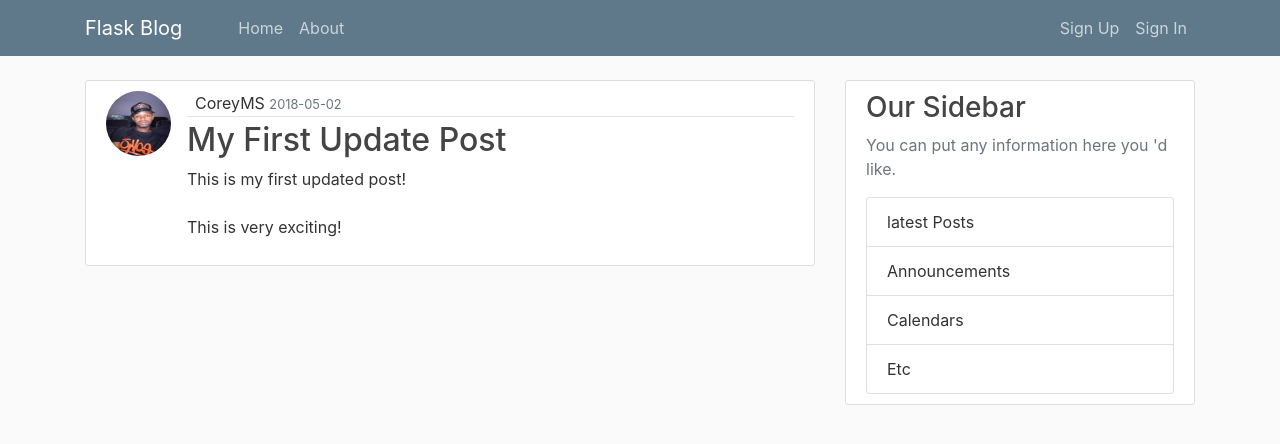
After one commit to lamine860/flask_blog, a Flask app: page /post/1 in a window 1280 px wide. The commit adds this page. Shown: the top 444 px of the page. Run offline with Flask 2, Linux system fonts and the light colour scheme; data comes from the database, SQL or seed files in the repository; both versions use the stored data as it was after the commit; some libraries are stand-ins or nearby versions.

Commit message:
Blog post feature

```diff
--- a/flask_blog/__init__.py
+++ b/flask_blog/__init__.py
@@ -6,7 +6,7 @@ from flask_login import LoginManager
 
 app = Flask(__name__)
 app.config['SECRET_KEY'] = '5791628bb0b13ce0c676dfde280ba245'
-app.config['SQLALCHEMY_DATABASE_URI'] = 'sqlite:///site.db'
+app.config['SQLALCHEMY_DATABASE_URI'] = 'sqlite:///site3.db'
 db = SQLAlchemy(app)
 bcrypt = Bcrypt(app)
 login_manager = LoginManager(app)
--- a/flask_blog/forms.py
+++ b/flask_blog/forms.py
@@ -1,6 +1,6 @@
 from flask_wtf import FlaskForm
 from flask_wtf.file import FileField, FileAllowed
-from wtforms import StringField, PasswordField, BooleanField, SubmitField, ValidationError
+from wtforms import StringField, PasswordField, BooleanField, SubmitField, ValidationError, TextAreaField
 from wtforms.validators import DataRequired, Email, Length, EqualTo
 from flask_login import current_user
 
@@ -68,3 +68,9 @@ class UpdateAccount(FlaskForm):
             user = User.query.filter_by(email=email.data).first()
             if user:
                 raise ValidationError('This email is taken! Please choose a different one.')
+
+
+class PostForm(FlaskForm):
+    title = StringField('Titlle', validators=[DataRequired()])
+    content = TextAreaField('Content', validators=[DataRequired()])
+    submit = SubmitField('Post')
--- a/flask_blog/routes.py
+++ b/flask_blog/routes.py
@@ -1,33 +1,20 @@
 import secrets
 import os
 from PIL import Image
-from flask import url_for, flash, render_template as render, redirect, request
+from flask import url_for, flash, render_template as render, redirect, request, abort
 from flask_login import login_required, login_user, logout_user, current_user
 
 
 from flask_blog import app, bcrypt, db
-from flask_blog.forms import RegistrationFrom, LoginForm, UpdateAccount
-from flask_blog.models import User
+from flask_blog.forms import RegistrationFrom, LoginForm, UpdateAccount, PostForm
+from flask_blog.models import User, Post
 
 
-posts = [
-    {
-        'author': 'Corey Schafer',
-        'title': 'Blog Post 1',
-        'content': 'First post content',
-        'date_posted': 'April 20, 2018'
-    },
-    {
-        'author': 'Jane Doe',
-        'title': 'Blog Post 2',
-        'content': 'Second post content',
-        'date_posted': 'April 21, 2018'
-    }
-]
 
 
 @app.route('/')
 def home():
+    posts = Post.query.order_by(Post.date_posted.desc()).all()
     return render('home.html', posts=posts)
 
 
@@ -73,7 +60,7 @@ def save_picture(form_picture):
     random_hex = secrets.token_hex(8)
     _, f_ext = os.path.split(form_picture.filename)
     picture_fn = random_hex + f_ext
-    picture_path = os.path.join(app.root_path, 'static/profile_picture/' + picture_fn )
+    picture_path = os.path.join(app.root_path, 'static/profile_pics/' + picture_fn )
 
     output_size = (125, 125)
     i = Image.open(form_picture)
@@ -98,9 +85,9 @@ def account():
         flash('Your account has been updated!', 'success')
         return redirect(url_for('account'))
     if not current_user.image_file:
-        image_file = url_for('static', filename='profile_picture/' + 'default.jpeg')
+        image_file = url_for('static', filename='profile_pics/' + 'default.jpeg')
     else:
-        image_file = url_for('static', filename='profile_picture/' + current_user.image_file)
+        image_file = url_for('static', filename='profile_pics/' + current_user.image_file)
     form.username.data = current_user.username
     form.email.data = current_user.email
     return render('account.html', title='Account', form=form, image_file=image_file)
@@ -111,3 +98,50 @@ def account():
 def logout():
     logout_user()
     return redirect(url_for('home'))
+
+@app.route('/post/new', methods=['GET', 'POST'])
+def new_post():
+    form = PostForm()
+    if form.validate_on_submit():
+        post = Post(title=form.title.data, content=form.content.data, author=current_user)
+        db.session.add(post)
+        db.session.commit()
+        flash('Your post has been created!', 'success')
+        return redirect(url_for('home'))
+    return render('new_post.html', title='New Post', form=form)
+
+
+
+@app.route('/post/<int:post_id>', methods=['GET'])
+def post(post_id):
+    post = Post.query.get_or_404(post_id)
+    return render('post.html', title='Post', post=post)
+
+@app.route("/post/<int:post_id>/update", methods=['GET', 'POST'])
+@login_required
+def post_update(post_id):
+    post = Post.query.get_or_404(post_id)
+    if post.author != current_user:
+        abort(403)
+    form = PostForm()
+    if form.validate_on_submit():
+        post.title = form.title.data
+        post.content = form.content.data
+        db.session.commit()
+        flash('Your post has been updated!', 'success')
+        return redirect(url_for('post', post_id=post.id))
+    elif request.method == 'GET':
+        form.title.data = post.title
+        form.content.data = post.content
+    return render('new_post.html', title='Update Post',
+                           form=form, legend='Update Post')
+@app.route("/post/<int:post_id>/delete", methods=['POST'])
+@login_required
+def delete_post(post_id):
+    post = Post.query.get_or_404(post_id)
+    if post.author != current_user:
+        abort(403)
+    db.session.delete(post)
+    db.session.commit()
+    flash('Your post has been deleted!', 'success')
+    return redirect(url_for('home'))
--- a/flask_blog/templates/layout/base.html
+++ b/flask_blog/templates/layout/base.html
@@ -25,6 +25,9 @@
                     <div class="navbar-nav mr-auto">
                         <a class="nav-item nav-link" href="/">Home</a>
                         <a class="nav-item nav-link" href="/about">About</a>
+                        {% if current_user.is_authenticated %}
+                        <a href="{{ url_for('new_post') }}" class="nav-item nav-link">New Post</a>
+                        {% endif %}
                      </div>
                      <nav class="navbar-nav">
                         {% if current_user.is_authenticated %}
--- /dev/null
+++ b/flask_blog/templates/post.html
@@ -0,0 +1,37 @@
+{% extends "layout/base.html" %}
+{% block body %}
+<article class="media content-section">
+    <img class="rounded-circle article-img" src="{{ url_for('static', filename='profile_pics/' + post.author.image_file) }}">
+    <div class="media-body">
+        <div class="article-metadata">
+            <a class="mr-2" href="#"></a>{{ post.author.username }}</a>
+            <small class="text-muted">{{ post.date_posted.strftime('%Y-%m-%d') }}</small>
+        </div>
+        {% if current_user.id == post.user_id %}
+            <a href="{{ url_for('post_update', post_id=post.id) }}" class="btn btn-secondary btn-sm my-1">Update</a>
+            <button type="button" class="btn btn-danger btn-sm m-1" data-toggle="modal" data-target="#deleteModal">Delete</button>
+        {% endif %}
+        <h2><a class="article-title"></a>{{ post.title }}</h2>
+        <p class="article-content">{{ post.content }}</p>
+    </div>
+</article>
+ <!-- Modal -->
+ <div class="modal fade" id="deleteModal" tabindex="-1" role="dialog" aria-labelledby="deleteModalLabel" aria-hidden="true">
+        <div class="modal-dialog" role="document">
+          <div class="modal-content">
+            <div class="modal-header">
+              <h5 class="modal-title" id="deleteModalLabel">Delete Post?</h5>
+              <button type="button" class="close" data-dismiss="modal" aria-label="Close">
+                <span aria-hidden="true">&times;</span>
+              </button>
+            </div>
+            <div class="modal-footer">
+              <button type="button" class="btn btn-secondary" data-dismiss="modal">Close</button>
+              <form action="{{ url_for('delete_post', post_id=post.id) }}" method="POST">
+                <input class="btn btn-danger" type="submit" value="Delete">
+              </form>
+            </div>
+          </div>
+        </div>
+    </div>
+{% endblock body %}
```
Also changed, not shown: flask_blog/templates/home.html (+10 -9 lines), flask_blog/templates/new_post.html (added, +34 -0 lines), flask_blog/site.db, flask_blog/site2.db (added), flask_blog/site3.db (added), flask_blog/static/profile_pics/34f0fabff662eb04IMG_20181221_200627.jpg (added), flask_blog/static/profile_pics/b64b2981c1b74951IMG_20180415_004147.jpg (renamed from flask_blog/static/profile_picture/b64b2981c1b74951IMG_20180415_004147.jpg), flask_blog/static/profile_pics/b6e1c53325f88b74.png (renamed from flask_blog/static/profile_picture/1d42497712325145IMG_20180414_223957.jpg), flask_blog/static/profile_pics/badbebdd83fe7936IMG_20180414_223925.jpg (renamed from flask_blog/static/profile_picture/badbebdd83fe7936IMG_20180414_223925.jpg), flask_blog/static/profile_pics/c91fe61e49b09243IMG_20180303_193932.jpg (added), flask_blog/static/profile_pics/d7fda8c5f5205354IMG_20180414_225958.jpg (renamed from flask_blog/static/profile_picture/d7fda8c5f5205354IMG_20180414_225958.jpg), flask_blog/static/profile_pics/default.jpg (renamed from flask_blog/static/profile_picture/default.jpeg).
